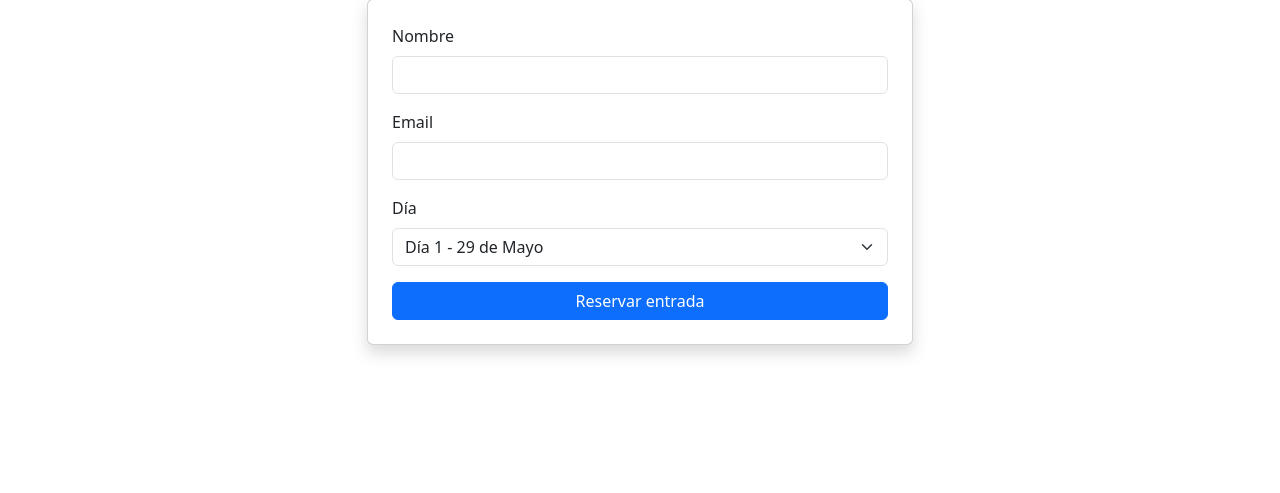
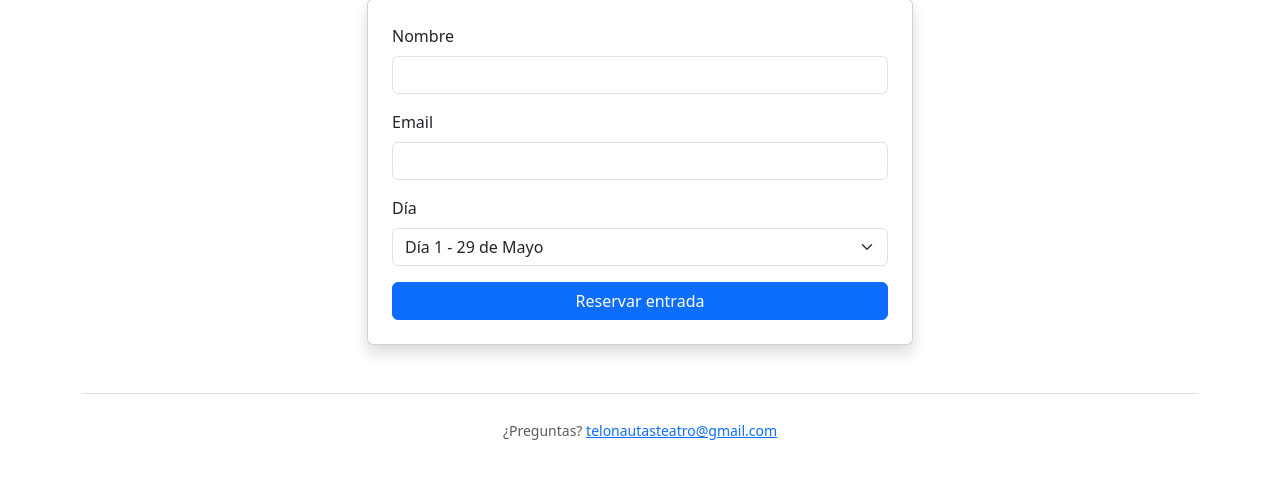
Before and after one commit to VLauren/ticket-system, a Flask app: page / in a window 1280 px wide. Shown: the part 121-614 px from the top of the page. Run offline with Flask 3, Linux system fonts and the light colour scheme.

Commit message:
footer with contact info

```diff
--- a/templates/base.html
+++ b/templates/base.html
@@ -14,6 +14,10 @@
 
 <div class="container mt-5">
 	{% block content %}{% endblock %}
+
+    <footer class="mt-5 py-4 text-center text-muted border-top">
+        <small>¿Preguntas? <a href="mailto:telonautasteatro@gmail.com">telonautasteatro@gmail.com</a></small>
+    </footer>
 </div>
 
 </body>
```
